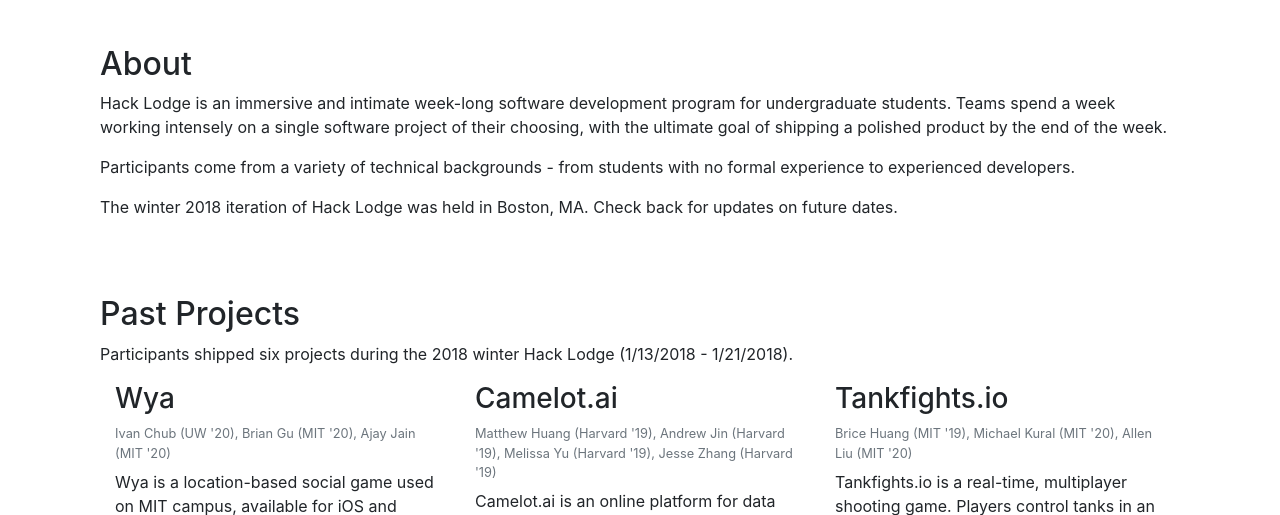
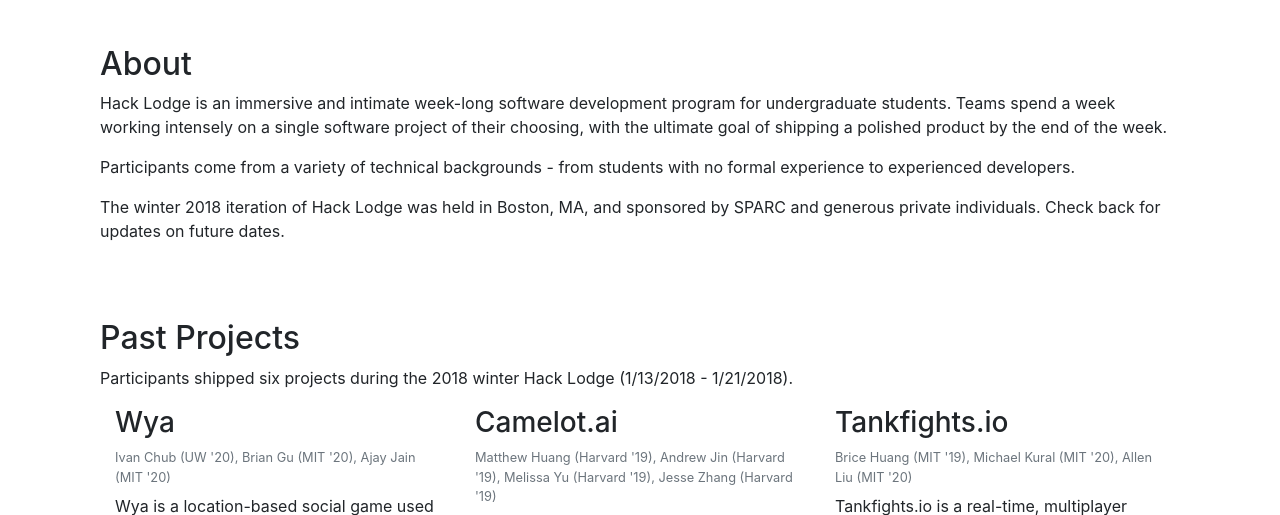
Before and after one commit to briangu33/hack-landing, a Flask app: page / in a window 1280 px wide. Shown: the part 435-950 px from the top of the page. Run offline with Flask 2, Linux system fonts and the light colour scheme; some libraries are stand-ins or nearby versions.

Commit message:
update index.html

```diff
--- a/templates/index.html
+++ b/templates/index.html
@@ -23,7 +23,7 @@
 
 		<p>Participants come from a variety of technical backgrounds - from students with no formal experience to experienced developers.</p>
 
-		<p>The winter 2018 iteration of Hack Lodge was held in Boston, MA. Check back for updates on future dates.</p>
+		<p>The winter 2018 iteration of Hack Lodge was held in Boston, MA, and sponsored by SPARC and generous private individuals. Check back for updates on future dates.</p>
 	</div>
 
 	<div class="container projects-container">
```
